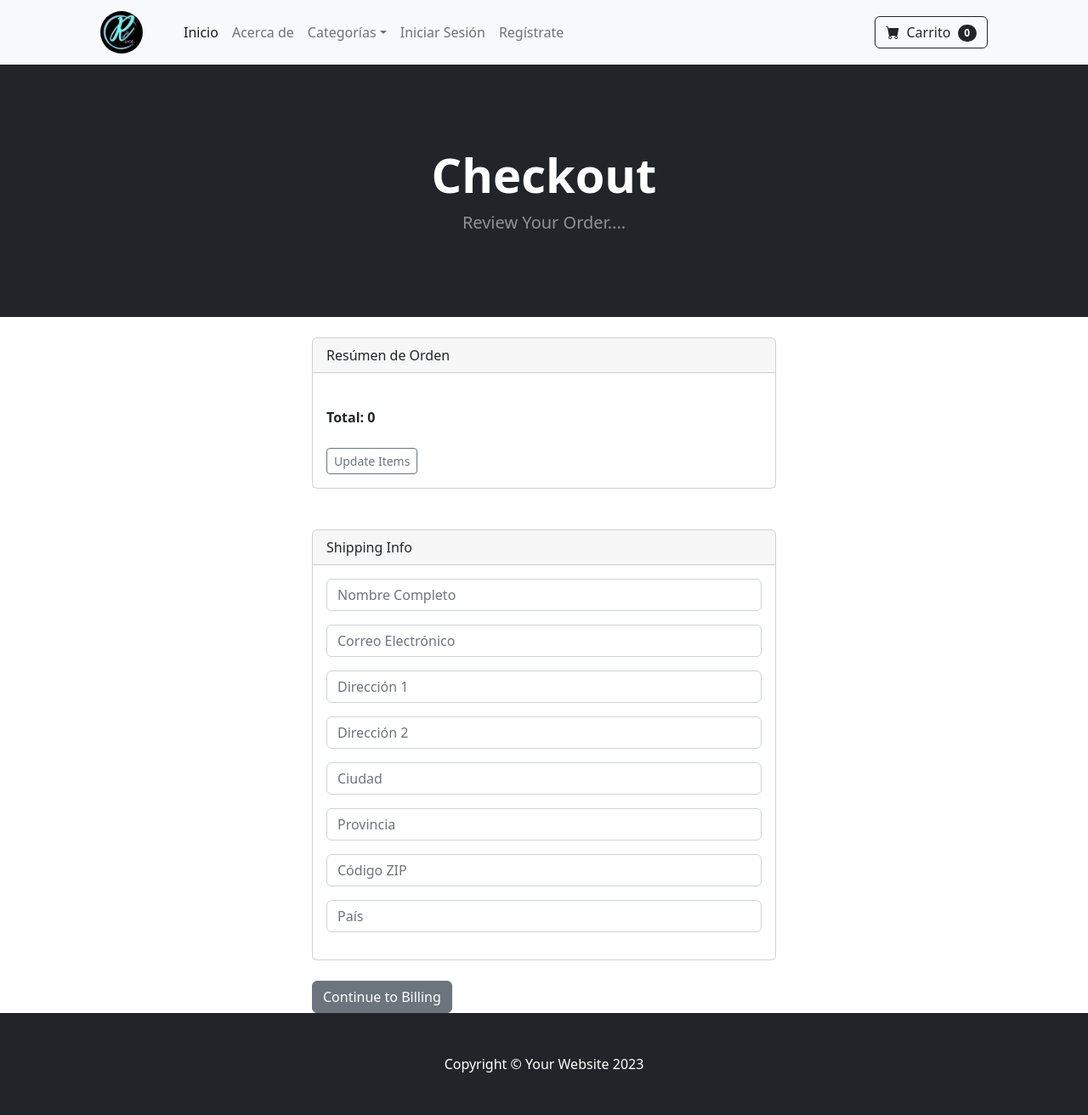
After one commit to barrantes4539/Ecom, a Django app: page /payment/checkout/ in a window 1280 px wide. The commit adds this page. Shown: the whole page at 85% size. Run offline with Django 5.2, Linux system fonts and the light colour scheme; data comes from the database, SQL or seed files in the repository; both versions use the stored data as it was after the commit; some libraries are stand-ins or nearby versions.

Commit message:
Check out, billing y shipping data terminados, order processed en proceso

```diff
--- a/cart/views.py
+++ b/cart/views.py
@@ -6,9 +6,6 @@ from django.contrib import messages
 
 
 def cart_summary(request):
-    if not request.user.is_authenticated:
-        return redirect('login')
-
     # Get the cart
     cart = Cart(request)
     cart_products = cart.get_products
@@ -19,8 +16,6 @@ def cart_summary(request):
 def cart_add(request):
     # Ensure the request is a POST request and the action is 'post'
     if request.method == "POST" and request.POST.get('action') == 'post':
-        if not request.user.is_authenticated:
-            return JsonResponse({'unauthorized': 'User not authenticated'}, status=401)
 
         # Get the cart
         cart = Cart(request)
--- a/payment/forms.py
+++ b/payment/forms.py
@@ -15,3 +15,15 @@ class ShippingForm(forms.ModelForm):
         model = ShippingAddress
         fields = ['shipping_full_name', 'shipping_email', 'shipping_address1', 'shipping_address2', 'shipping_city', 'shipping_state', 'shipping_zipcode', 'shipping_country']
         exclude = ['user',]
+
+class PaymentForm(forms.Form):
+    card_name = forms.CharField(label="", widget=forms.TextInput(attrs={'class': 'form-control', 'placeholder': 'Nombre de la tarjeta'}), required=True)
+    card_number = forms.CharField(label="", widget=forms.TextInput(attrs={'class': 'form-control', 'placeholder': 'Número de la tarjeta'}), required=True)
+    card_exp_date = forms.CharField(label="", widget=forms.TextInput(attrs={'class': 'form-control', 'placeholder': 'Fecha de expiración'}), required=True)
+    card_cvv_number = forms.CharField(label="", widget=forms.TextInput(attrs={'class': 'form-control', 'placeholder': 'CVV'}), required=True)
+    card_address1 = forms.CharField(label="", widget=forms.TextInput(attrs={'class': 'form-control', 'placeholder': 'Billing Address 1'}), required=True)
+    card_address2 = forms.CharField(label="", widget=forms.TextInput(attrs={'class': 'form-control', 'placeholder': 'Billing Address 2'}), required=False)
+    card_city = forms.CharField(label="", widget=forms.TextInput(attrs={'class': 'form-control', 'placeholder': 'Billing City'}), required=True)
+    card_state = forms.CharField(label="", widget=forms.TextInput(attrs={'class': 'form-control', 'placeholder': 'Provincia'}), required=True)
+    card_zipcode = forms.CharField(label="", widget=forms.TextInput(attrs={'class': 'form-control', 'placeholder': 'Billing ZipCode'}), required=True)
+    card_country = forms.CharField(label="", widget=forms.TextInput(attrs={'class': 'form-control', 'placeholder': 'Billing Country'}), required=True)
--- a/payment/models.py
+++ b/payment/models.py
@@ -1,6 +1,7 @@
 from django.db import models
 from django.contrib.auth.models import User
 from store.models import Product
+from django.db.models.signals import post_save
 
 
 class ShippingAddress(models.Model):
@@ -20,6 +21,15 @@ class ShippingAddress(models.Model):
 
     def __str__(self):
         return f'Shipping Address - {str(self.id)}'
+
+#Create a Shipping Adreess by default when the user signs up
+def create_shipping(sender, instance, created, **kwargs):
+    if created:
+        user_shipping = ShippingAddress(user=instance)
+        user_shipping.save()
+
+#Automatic the profile thing
+post_save.connect(create_shipping, sender=User)
 
 #Create Order Model
 class Order(models.Model):
--- /dev/null
+++ b/payment/templates/payment/checkout.html
@@ -0,0 +1,62 @@
+{% extends "base.html" %}
+
+{% block content %}
+    <header class="bg-dark py-5">
+        <div class="container px-4 px-lg-5 my-5">
+            <div class="text-center text-white">
+                <h1 class="display-4 fw-bolder">Checkout</h1>
+                <p class="lead fw-normal text-white-50 mb-0">
+                    Review Your Order....
+                </p>
+            </div>
+        </div>
+    </header>
+    <br>
+    <div class="container">
+        <div class="row">
+            <div class="col-md-6 offset-md-3">
+                <div class="card">
+                    <div class="card-header">
+                      Resúmen de Orden
+                    </div>
+                    <div class="card-body">
+                        {% for product in cart_products %}
+                            {{ product.name }}:
+                            ₡{{ product.sale_price }}
+                            <br>
+                            <small>
+                                Cantidad:
+                                {% for key, value in quantities.items %}
+                                    {% if key == product.id|slugify %}
+                                        {{ value }}
+                                    {% endif %}
+                                {% endfor %}
+                                <br><br>
+                            </small>
+                        {% endfor %}
+                        <br>
+                        <strong>Total: {{ totals }}</strong>
+                        <br> <br>
+                        <a href="{% url 'cart_summary' %}" class="btn btn-sm btn-outline-secondary">Update Items</a>
+                    </div>
+                  </div>
+                  <br><br>
+                  <div class="card">
+                    <div class="card-header">
+                      Shipping Info
+                    </div>
+                    <div class="card-body">
+                        <form method="POST" action="{% url 'billing_info' %}">
+                            {% csrf_token %}
+                            {{ shipping_form.as_p }}
+
+                    </div>
+                  </div>
+                  <br>
+                  <button type="submit" class="btn btn-secondary">Continue to Billing</a>
+                </form>
+
+            </div>
+        </div>
+    </div>
+{% endblock content %}
--- a/payment/urls.py
+++ b/payment/urls.py
@@ -4,5 +4,8 @@ from . import views
 
 urlpatterns = [
     #Payment
-    path('payment_success', views.payment_success, name='payment_success'),
+    path('payment_success/', views.payment_success, name='payment_success'),
+    path('checkout/', views.checkout, name='checkout'),
+    path('billing_info/', views.billing_info, name="billing_info"),
+    path('process_order/', views.process_order, name="process_order"),
 ]
--- a/payment/views.py
+++ b/payment/views.py
@@ -1,6 +1,137 @@
-from django.shortcuts import render
+from django.shortcuts import render, get_object_or_404, redirect
+from cart.cart import Cart
+from django.http import JsonResponse
+from django.contrib import messages
+from payment.forms import ShippingForm, PaymentForm
+from payment.models import ShippingAddress, Order, OrderItem
+from django.contrib.auth.models import User
+from store.models import Product
 
-# Create your views here.
+def process_order(request):
+    if request.POST:
+        # Get the cart
+        cart = Cart(request)
+        cart_products = cart.get_products
+        quantities = cart.get_quants
+        totals = cart.cart_total()
+
+        #Get Billing Info from the last page
+        payment_form = PaymentForm(request.POST or None)
+
+        #Get Shipping Session Data
+        my_shipping = request.session.get('my_shipping')
+
+        #Gather Order Info
+        full_name = my_shipping['shipping_full_name']
+        email = my_shipping['shipping_email']
+
+        #Create Shipping Address from session Info
+        shipping_address = f"{my_shipping['shipping_address1']}\n{my_shipping['shipping_address2']}\n{my_shipping['shipping_city']}\n{my_shipping['shipping_state']}\n{my_shipping['shipping_zipcode']}\n{my_shipping['shipping_country']}"
+        amount_paid = totals
+
+        #Create an Order
+        if request.user.is_authenticated:
+
+            #Logged in
+            user = request.user
+
+            #Create Order
+            create_order = Order(user=user, full_name=full_name, email=email, shipping_address=shipping_address, amount_paid=amount_paid)
+            create_order.save()
+
+            '''Add Order Items'''
+            #Get the Order ID
+            order_id = create_order.pk
+
+            for product in cart_products():
+                #Get product ID
+                product_id = product.id
+                #Get product price
+                price = product.sale_price
+                #Get quantity of each product
+                for key,value in quantities().items():
+                    if int(key) == product.id:
+                        '''Create Order Item'''
+                        create_order_item = OrderItem(order_id=order_id,product_id=product_id,quantity=value,price=price)
+                        create_order_item.save()
+
+            messages.success(request, "Order Placed!")
+            return redirect('home')
+        else:
+            #Create Order as guest
+            create_order = Order(user=user, full_name=full_name, email=email, shipping_address=shipping_address, amount_paid=amount_paid)
+            create_order.save()
+
+            '''Add Order Items as guest'''
+            #Get the Order ID
+            order_id = create_order.pk
+
+            for product in cart_products():
+                #Get product ID
+                product_id = product.id
+                #Get product price
+                price = product.sale_price
+                #Get quantity of each product
+                for key,value in quantities().items():
+                    if int(key) == product.id:
+                        '''Create Order Item as guest'''
+                        create_order_item = OrderItem(order_id=order_id,product_id=product_id,user=user,quantity=value,price=price)
+                        create_order_item.save()
+
+            messages.success(request, "Order Placed!")
+            return redirect('home')
+    else:
+        messages.success(request, "Acceso Denegado")
+        return redirect('home')
+
+
+def billing_info(request):
+
+    if request.POST:
+        # Get the cart
+        cart = Cart(request)
+        cart_products = cart.get_products
+        quantities = cart.get_quants
+        totals = cart.cart_total()
+
+        #Create a session with Shipping Info
+        my_shipping = request.POST
+        request.session['my_shipping'] = my_shipping
+
+        #Check to see if user is Log In
+        if request.user.is_authenticated:
+            #Get the Billing Form
+            billing_form = PaymentForm()
+            return render(request, "payment/billing_info.html", {"cart_products": cart_products, "quantities": quantities, "totals": totals,"shipping_info":request.POST, "billing_form": billing_form})
+        else:
+            #Get the Billing Form
+            billing_form = PaymentForm()
+            return render(request, "payment/billing_info.html", {"cart_products": cart_products, "quantities": quantities, "totals": totals, "shipping_info":request.POST, "billing_form": billing_form})
+
+    else:
+        messages.success(request, "Acceso Denegado")
+        return redirect('home')
+
+
+def checkout(request):
+    # Get the cart
+    cart = Cart(request)
+    cart_products = cart.get_products
+    quantities = cart.get_quants
+    totals = cart.cart_total()
+
+    if request.user.is_authenticated:
+        shipping_user = ShippingAddress.objects.get(user__id=request.user.id)
+        #Shipping Form
+        shipping_form = ShippingForm(request.POST or None, instance=shipping_user)
+        #Checkout logged as user
+        return render(request, "payment/checkout.html", {"cart_products": cart_products, "quantities": quantities, "totals": totals, "shipping_form": shipping_form})
+    else:
+        #Shipping Form
+        shipping_form = ShippingForm(request.POST or None)
+        # Checkout as guest
+        return render(request, "payment/checkout.html", {"cart_products": cart_products, "quantities": quantities, "totals": totals, "shipping_form": shipping_form})
+
 
 def payment_success(request):
     return render(request, "payment/payment_success.html", {})
--- a/store/templates/navbar.html
+++ b/store/templates/navbar.html
@@ -41,11 +41,7 @@
             <form class="d-flex">
                 <a class="btn btn-outline-dark" href="{% url 'cart_summary' %}"><i class="bi-cart-fill me-1"></i>
                     Carrito
-                    {% if user.is_authenticated %}
-                        <span class="badge bg-dark text-white ms-1 rounded-pill" id="cart_quantity">{{ cart|length }}</span>
-                    {% else %}
-                        <span class="badge bg-dark text-white ms-1 rounded-pill" id="cart_quantity"></span>
-                    {% endif %}
+                    <span class="badge bg-dark text-white ms-1 rounded-pill" id="cart_quantity">{{ cart|length }}</span>
                 </a>
             </form>
         </div>
```
Also changed, not shown: cart/templates/cart_summary.html (+5 -7 lines), payment/templates/payment/billing_info.html (added, +88 -0 lines), payment/templates/payment/process_order.html (added, +88 -0 lines), store/templates/product.html (+0 -10 lines), db.sqlite3.
